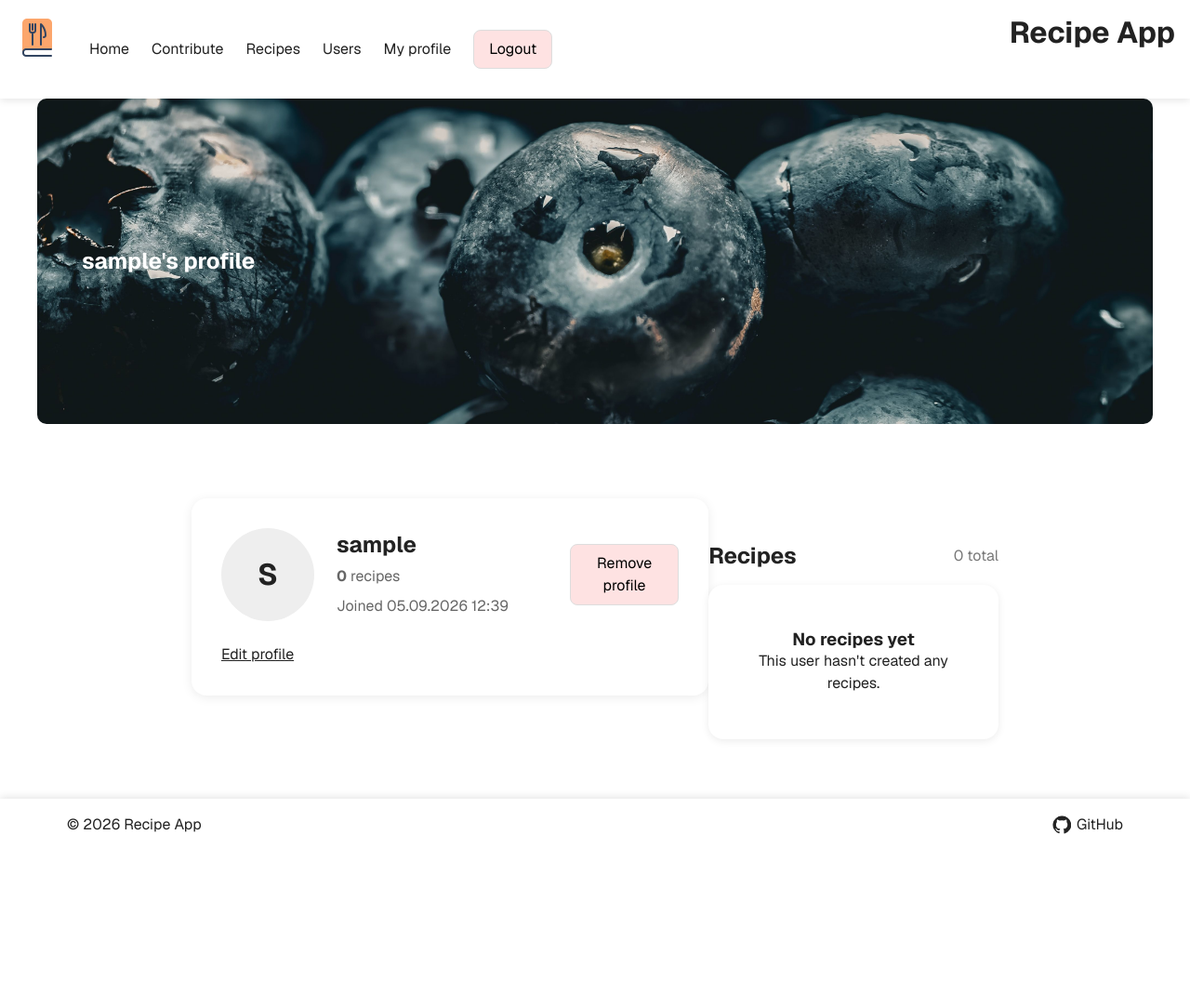
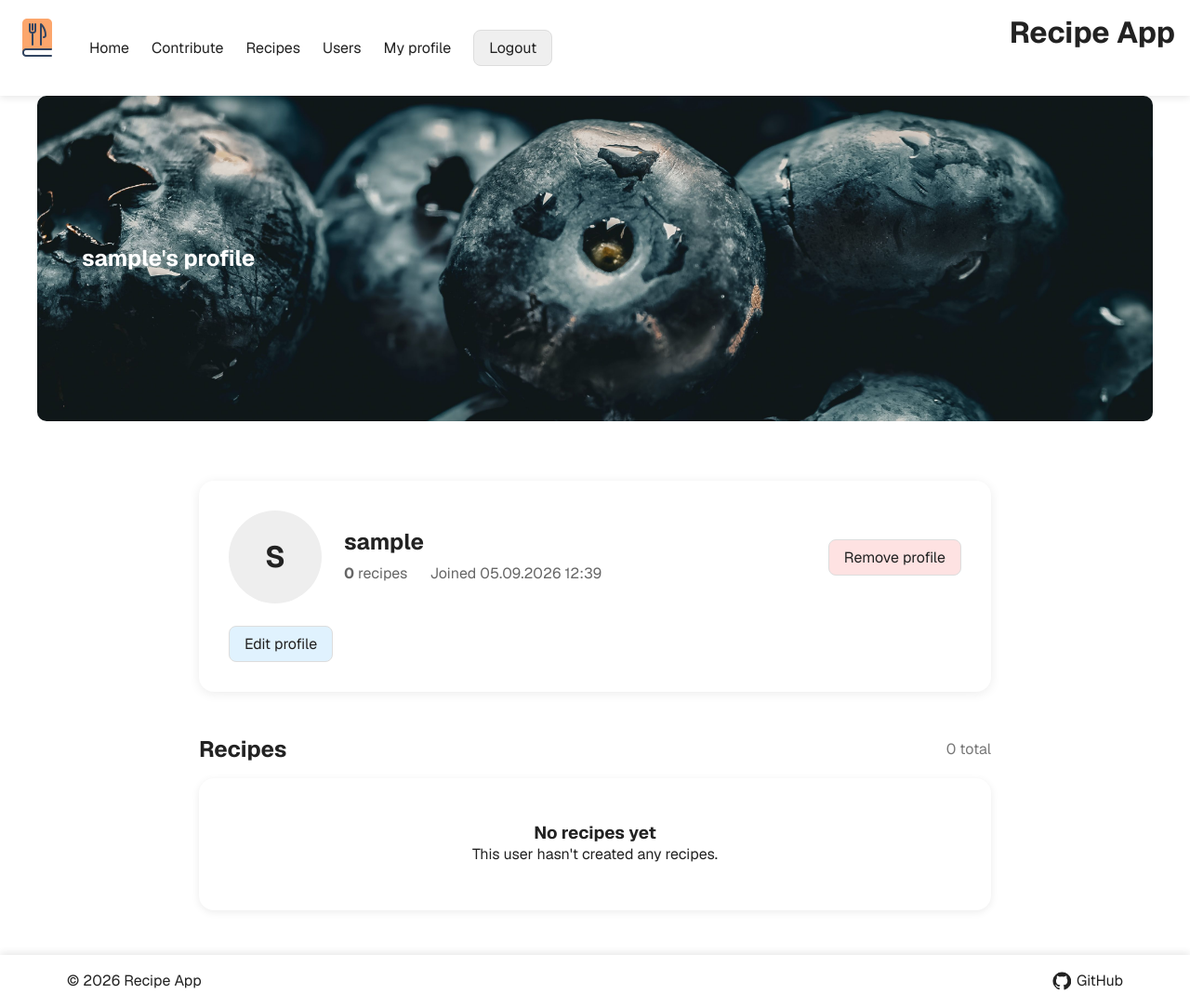
Before and after one commit to oskari6/web-project-recipes, a Flask app: page /users/user/1/ in a window 1280 px wide. Shown: the whole page at 93% size. Before the commit the page ends 897 px from the top, so only its background shows below. Run offline with Flask 3, Linux system fonts and the light colour scheme; the visitor is signed in with stand-in values (Sample User, id 1); data comes from the database, SQL or seed files in the repository; data that the repository does not hold is empty.

Commit message:
Removing javascript from modals

```diff
--- a/static/css/heros.css
+++ b/static/css/heros.css
@@ -56,20 +56,6 @@
   margin-bottom: 2rem;
 }
 
-.hero-button {
-  display: inline-block;
-  padding: 0.8rem 1.4rem;
-
-  background: #222;
-  color: var(--color-background);
-  text-decoration: none;
-  border-radius: 6px;
-}
-
-.hero-button:hover {
-  background: #444;
-}
-
 /* Images */
 
 .hero-images {
--- a/static/css/main.css
+++ b/static/css/main.css
@@ -136,6 +136,38 @@ input:disabled,
 textarea:disabled,
 select:disabled {
   cursor: not-allowed;
+}
+
+button,
+.button {
+  display: inline-block;
+  padding: var(--space-sm) var(--space-md);
+  border: 1px solid var(--color-border);
+  border-radius: var(--radius-md);
+  background: buttonface;
+  color: var(--color-text);
+  text-decoration: none;
+  font: inherit;
+  line-height: normal;
+  cursor: pointer;
+}
+
+button:hover,
+.button:hover {
+  filter: brightness(0.9) !important;
+  font-weight: normal;
+}
+
+.button-danger {
+  background-color: var(--color-danger);
+}
+
+.button-alt {
+  background-color: var(--color-alt);
+}
+
+.button-primary {
+  background-color: var(--color-primary);
 }
 
 /* Tables */
@@ -360,6 +392,25 @@ footer {
   cursor: pointer;
 }
 
+.modal {
+  display: none;
+  position: fixed;
+  inset: 0;
+  background: rgb(0 0 0 / 50%);
+  align-items: center;
+  justify-content: center;
+}
+
+.modal:target {
+  display: flex;
+}
+
+.modal-content {
+  background: white;
+  padding: 2rem;
+  border-radius: 8px;
+}
+
 @keyframes page-load {
   from {
     opacity: 0;
--- a/static/css/users.css
+++ b/static/css/users.css
@@ -65,14 +65,6 @@
 
 .section-header span {
   color: #777;
-}
-
-.user-page {
-  flex: 1;
-  display: flex;
-  justify-content: center;
-  align-items: flex-start;
-  padding: 4rem 1rem;
 }
 
 .user-panel {
--- a/templates/auth/login.html
+++ b/templates/auth/login.html
@@ -16,7 +16,7 @@
                         <span>Password:</span>
                         <input type="password" name="password" />
                     </label>
-                    <button style="background-color: var(--color-primary)" type="submit">Login</button>
+                    <button class="button button-primary" type="submit">Login</button>
                 </form>
             </div>
         </div>
--- a/templates/auth/logout.html
+++ b/templates/auth/logout.html
@@ -1,4 +1,4 @@
-<button style="background-color: var(--color-danger)" type="button" onclick="logoutModal.showModal()">
+<button class="button" type="button" onclick="logoutModal.showModal()">
   Logout
 </button>
 
@@ -7,7 +7,7 @@
   <input type="hidden" name="csrf_token" value="{{ session.csrf_token }}">
     <p>Do you want to logout?</p>
 
-    <button style="background-color: var(--color-danger)" type="submit">Confirm</button>
+    <button class="button button-danger" type="submit">Confirm</button>
     <button type="button" onclick="logoutModal.close()">Cancel</button>
   </form>
 </dialog>
--- a/templates/base.html
+++ b/templates/base.html
@@ -16,7 +16,9 @@
       <img class="nav-logo" src="/static/images/icon.png" alt="Recipe App logo"/>
       <nav class="container">
         <a href="/">Home</a>
-        <a href="/recipes/create">Contribute</a>
+        {% if session.user_id %}
+          <a href="/recipes/create">Contribute</a>
+        {% endif %}
         <a href="/recipes/1">Recipes</a>
         <a href="/users/1">Users</a>
         {% if session.user_id %}
--- a/templates/home.html
+++ b/templates/home.html
@@ -10,7 +10,7 @@
       or share your own creations with the community.
     </p>
 
-    <a href="/recipes" class="hero-button">Explore recipes</a>
+    <a href="/recipes/1" class="button">Explore recipes</a>
   </div>
 
   <div class="hero-images">
--- a/templates/users/remove_user.html
+++ b/templates/users/remove_user.html
@@ -1,13 +1,18 @@
-<button style="background-color: var(--color-danger)" type="button" onclick="removeUserModal.showModal()">
-  Remove profile
-</button>
+<a class="button button-danger" href="#remove-user">Remove profile</a>
 
-<dialog id="removeUserModal">
-  <form action="{{ url_for('users.remove_user') }}" method="post">
+<div id="remove-user" class="modal">
+  <div class="modal-content">
+    <form action="{{ url_for('users.remove_user') }}" method="post">
     <input type="hidden" name="csrf_token" value="{{ session.csrf_token }}">
     <p>Do you want to delete your user profile? All of the related resources will also be removed</p>
 
-    <button style="background-color: var(--color-danger)" type="submit">Confirm</button>
-    <button type="button" onclick="removeUserModal.close()">Cancel</button>
-  </form>
-</dialog>
+      <button type="submit"  class="button-danger">
+        Confirm
+      </button>
+
+        <a href="#" class="button">
+          Cancel
+        </a>
+    </form>
+  </div>
+</div>
--- a/templates/users/user.html
+++ b/templates/users/user.html
@@ -50,12 +50,12 @@
 
     {% if user.id == session.user_id %}
       <div class="profile-actions">
-        <a
-          class="button"
-          href="{{ url_for('users.edit_user', user_id=user.id) }}"
-        >
-          Edit profile
-        </a>
+          <a
+            class="button button-alt"
+            href="{{ url_for('users.edit_user', user_id=user.id) }}"
+          >
+            Edit profile
+          </a>
       </div>
     {% endif %}
   </section>
--- a/templates/users/user_form.html
+++ b/templates/users/user_form.html
@@ -77,8 +77,8 @@
 
             <div>
               {% if editing %}
-                <a style="background-color: var(--color-alt); text-decoration: none" href="{{ url_for('users.user', user_id=user.id) }}">
-                  <button type="button">Cancel</button>
+                <a class="button" href="{{ url_for('users.user', user_id=user.id) }}">
+                  Cancel
                 </a>
               {% endif %}
               <button style="background-color: var(--color-primary);" type="submit">
```
Also changed, not shown: templates/recipes/edit_recipe_comment.html (+15 -11 lines), templates/recipes/edit_recipe_rating.html (+15 -11 lines), templates/recipes/recipe.html (+4 -5 lines), templates/recipes/recipe_form.html (+6 -4 lines), templates/recipes/remove_recipe.html (+14 -9 lines), templates/recipes/remove_recipe_comment.html (+20 -12 lines), templates/recipes/remove_recipe_image.html (+15 -13 lines).
